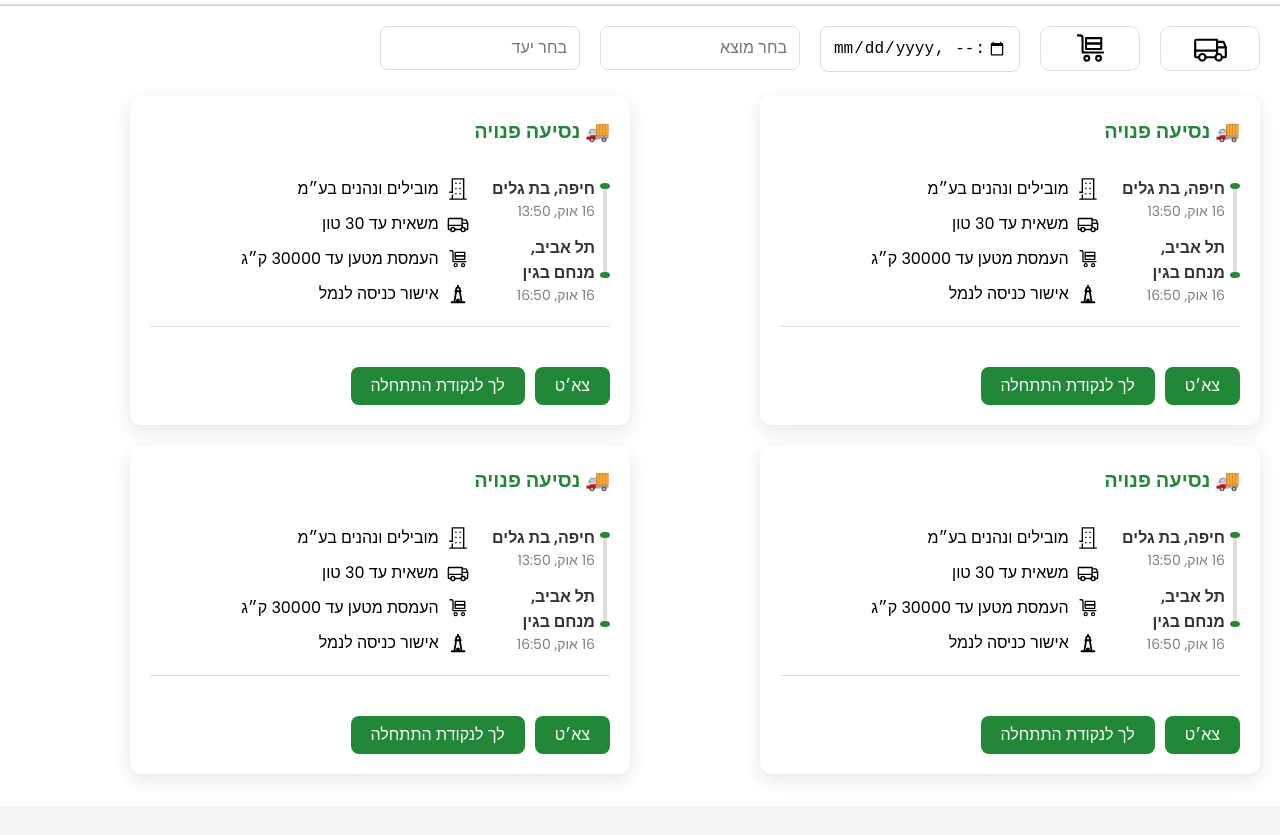
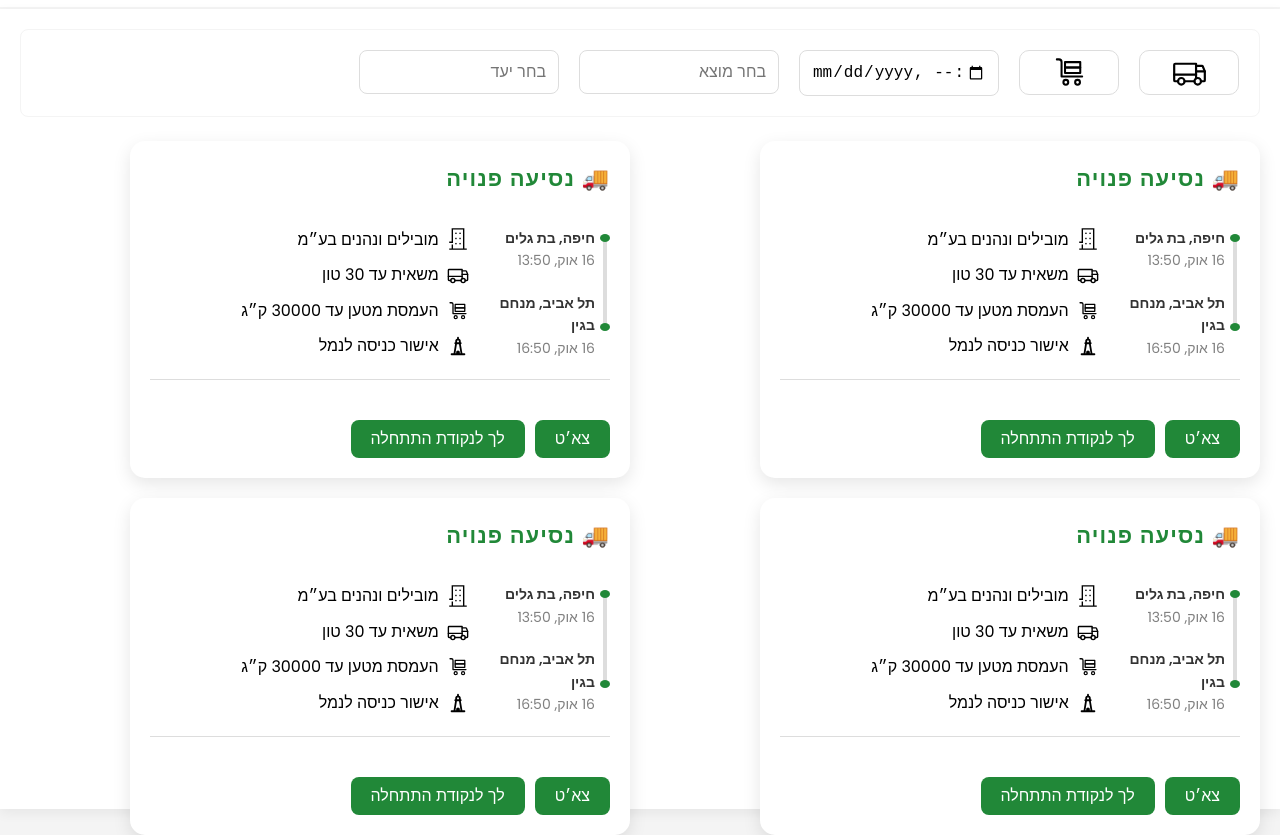
Before and after one commit to nirandstas/design-testing, a plain HTML site: page advertsing_screen/adv.html in a window 1280 px wide. Shown: the part 87-922 px from the top of the page. Before the commit the page ends 893 px from the top, so only its background shows below. Drawn offline with Linux system fonts and the light colour scheme.

Commit message:
remove unneeded adv page.

```diff
--- a/adv_screen_2/styles.css
+++ /dev/null
@@ -1,233 +0,0 @@
-/* General Styles */
-* {
-    margin: 0;
-    padding: 0;
-    box-sizing: border-box;
-}
-
-body {
-    font-family: 'Poppins', sans-serif;
-    background-color: #f4f4f4;
-    direction: rtl; /* For Hebrew layout */
-}
-
-.header {
-    display: flex;
-    justify-content: space-between;
-    align-items: center;
-    padding: 20px 40px;
-    background-color: white;
-    border-bottom: 2px solid #ddd;
-}
-
-.logo {
-    font-size: 34px;
-    font-weight: 600;
-    color: #0056b3;
-}
-
-.nav-menu {
-    display: flex;
-    align-items: center;
-    gap: 20px;
-}
-
-.menu-btn {
-    background-color: #218838;
-    color: white;
-    font-size: 16px;
-    padding: 10px 20px;
-    border: none;
-    border-radius: 8px;
-    cursor: pointer;
-    transition: background-color 0.3s;
-}
-
-.menu-btn:hover {
-    background-color: #1c7631;
-}
-
-.nav-menu a {
-    font-size: 16px;
-    color: #333;
-    text-decoration: none;
-    padding: 10px;
-    transition: color 0.3s;
-}
-
-.nav-menu a:hover {
-    color: #007bff;
-}
-
-.nav-menu .active {
-    font-weight: 600;
-    color: #000;
-}
-
-/* Container for the entire page content */
-.container {
-    max-width: 1200px;
-    margin: 40px auto;
-    padding: 20px;
-    background-color: white;
-    border-radius: 15px;
-    box-shadow: 0 4px 12px rgba(0, 0, 0, 0.1);
-}
-
-/* Filters section */
-.filters {
-    display: flex;
-    gap: 20px;
-    margin-bottom: 30px;
-}
-
-.filters input[type="text"], .filters input[type="datetime-local"] {
-    width: 200px;
-    padding: 12px;
-    border: 1px solid #ddd;
-    border-radius: 8px;
-    font-size: 16px;
-    outline: none;
-    transition: border-color 0.3s;
-}
-
-.filters input:focus {
-    border-color: #28a745;
-}
-
-.filter-btn {
-    background-color: #218838;
-    color: white;
-    font-size: 16px;
-    padding: 12px 20px;
-    border: none;
-    border-radius: 8px;
-    cursor: pointer;
-    transition: background-color 0.3s;
-}
-
-.filter-btn:hover {
-    background-color: #1c7631;
-}
-
-/* Ride List - where the ride cards will be displayed */
-.ride-list {
-    display: grid;
-    grid-template-columns: repeat(auto-fill, minmax(450px, 1fr));
-    gap: 20px;
-}
-
-/* Ride Card */
-.ride-card {
-    background-color: white;
-    padding: 20px;
-    border-radius: 12px;
-    box-shadow: 0 6px 18px rgba(0, 0, 0, 0.1);
-    transition: transform 0.3s, box-shadow 0.3s;
-}
-
-.ride-card:hover {
-    transform: translateY(-5px);
-    box-shadow: 0 12px 24px rgba(0, 0, 0, 0.2);
-}
-
-.ride-card h3 {
-    font-size: 20px;
-    font-weight: bold;
-    color: #218838;
-    margin-bottom: 10px;
-}
-
-.details-container {
-    display: flex;
-    gap: 20px;
-    border-bottom: 1px solid #ddd;
-    padding-bottom: 20px;
-}
-
-.coordinates-icons {
-    display: flex;
-    flex-direction: column;
-    align-items: center;
-    gap: 5px;
-}
-
-.origin-point, .destination-point {
-    width: 12px;
-    height: 12px;
-    border-radius: 50%;
-    background-color: #218838;
-}
-
-.line {
-    width: 4px;
-    height: 60px;
-    background-color: #ddd;
-}
-
-.coordinates {
-    display: flex;
-    flex-direction: column;
-    justify-content: space-between;
-}
-
-.address {
-    font-weight: bold;
-    color: #333;
-}
-
-.date-time {
-    font-size: 14px;
-    color: gray;
-}
-
-.details {
-    flex-grow: 1;
-    display: flex;
-    flex-direction: column;
-    gap: 10px;
-}
-
-.detail-item {
-    display: flex;
-    align-items: center;
-    gap: 8px;
-    font-size: 14px;
-    color: #555;
-}
-
-.detail-item img {
-    filter: grayscale(100%);
-    transition: filter 0.3s;
-}
-
-.detail-item img:hover {
-    filter: grayscale(0);
-}
-
-.card-buttons {
-    display: flex;
-    gap: 10px;
-    margin-top: 20px;
-}
-
-.menu-btn {
-    background-color: #218838;
-    color: white;
-    font-size: 16px;
-    padding: 10px 20px;
-    border: none;
-    border-radius: 8px;
-    cursor: pointer;
-    transition: background-color 0.3s, transform 0.3s;
-}
-
-.menu-btn:hover {
-    background-color: #1c7631;
-    transform: scale(1.05);
-}
-
-/* Green Title */
-.green-title {
-    color: #218838;
-}
--- a/advertsing_screen/styles.css
+++ b/advertsing_screen/styles.css
@@ -4,10 +4,25 @@
     box-sizing: border-box;
 }
 
+:root {
+    --primary-green: #218838;
+    --secondary-green: #28a745;
+    --light-gray: #f4f4f4;
+    --dark-gray: #333;
+    --background-white: #fff;
+}
+
 body {
     font-family: 'Poppins', sans-serif;
-    background-color: #f4f4f4;
-    direction: rtl; /* Right-to-left for Hebrew */
+     direction: rtl; /* Right-to-left for Hebrew */
+    line-height: 1.6;
+    font-size: 16px;
+    background-color: var(--light-gray);
+}
+
+h1, h2, h3 {
+    font-weight: 600;
+    letter-spacing: 0.05em;
 }
 
 .header {
@@ -15,8 +30,8 @@ body {
     justify-content: space-between;
     align-items: center;
     padding: 20px 40px;
-    background-color: white;
-    border-bottom: 2px solid #ddd;
+    background-color: var(--background-white);;
+    border-bottom: 2px solid var(--light-gray);
 }
 
 .logo {
@@ -32,7 +47,7 @@ body {
 }
 
 .menu-btn {
-    background-color: #218838;
+    background-color: var(--primary-green);
     color: white;
     font-size: 16px;
     padding: 10px 20px;
@@ -43,7 +58,7 @@ body {
 }
 
 .menu-btn:hover {
-    background-color: #1c7631;
+    background-color: var(--secondary-green);
 }
 
 .nav-menu a {
@@ -71,13 +86,17 @@ body {
     background-color: white;
     display: flex;
     flex-direction: column;
-    box-shadow: 0 4px 12px rgba(0, 0, 0, 0.1);
+    box-shadow: 0 4px 12px rgba(0, 0, 0, 0.06);
 }
 
 .filters {
+    background-color: var(--background-white);
     display: flex;
     gap: 20px;
     margin-bottom: 24px;
+    border: 1px solid var(--light-gray);
+    padding: 20px;
+    border-radius: 8px;
 }
 
 .filters input[type="text"], .filters input[type="datetime-local"] {
@@ -112,9 +131,9 @@ body {
 }
 
 .ride-card {
-    background-color: white;
+    background-color: var(--background-white);;
     padding: 20px;
-    border-radius: 12px;
+    border-radius: 15px;
     box-shadow: 0 6px 18px rgba(0, 0, 0, 0.1);
     transition: transform 0.3s, box-shadow 0.3s;
     display: flex;
@@ -130,7 +149,7 @@ body {
 }
 
 .ride-card h3 {
-    font-size: 20px;
+    font-size: 22px;
     font-weight: bold;
     color: #218838;
     margin-bottom: 10px;
@@ -174,7 +193,7 @@ body {
 
 .origin-point, .destination-point {
     width: 10px;
-    height: 10px;
+    height: 13px;
     background-color: #218838;
     border-radius: 50%;
 }
@@ -220,6 +239,7 @@ body {
 .address {
     font-weight: bold;
     color: #333;
+    font-size: 14px;
 }
 
 .ride-list {
--- a/login/styles.css
+++ b/login/styles.css
@@ -39,7 +39,7 @@ h1 {
 }
 
 h1 span {
-    color: #0056b3;
+    color: #218838;
 }
 
 p {
```
Also changed, not shown: adv_screen_2/index.html (deleted, +0 -78 lines), login/index.html (+1 -1 lines).
